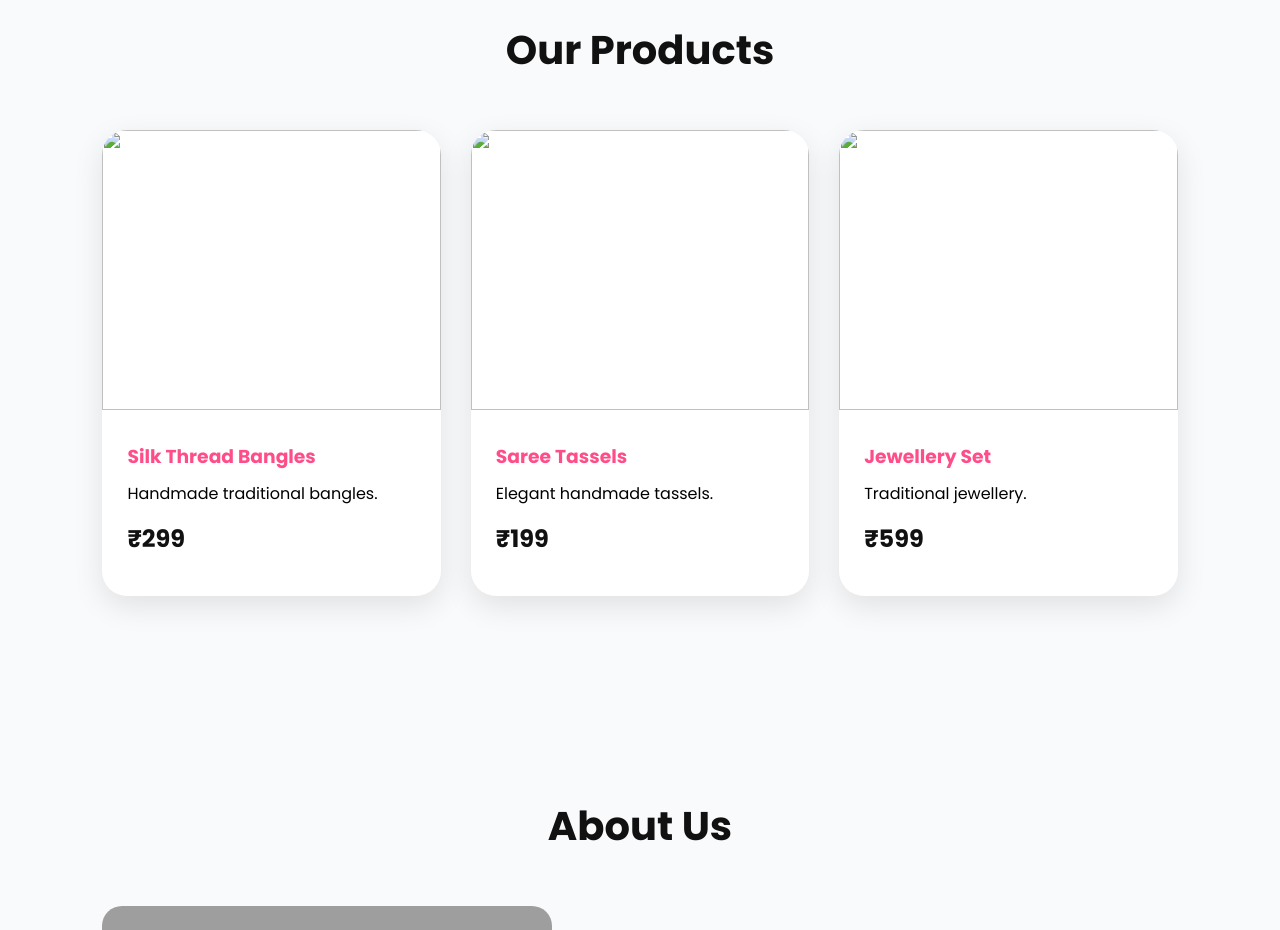
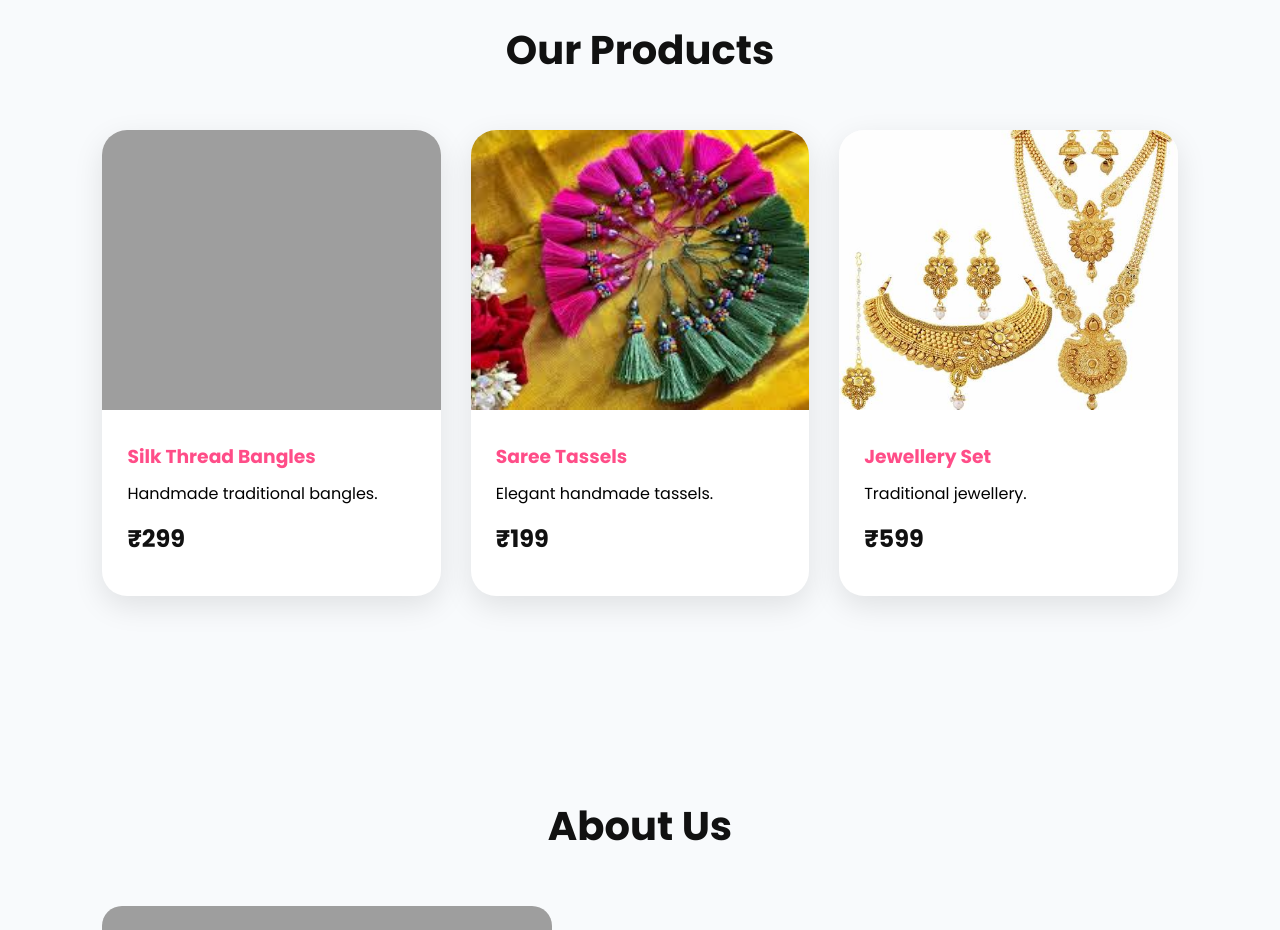
Before and after one commit to ranidaggupatidesigner/designer, a plain HTML site: page index.html in a window 1280 px wide. Shown: the part 880-1810 px from the top of the page. Drawn offline with Linux system fonts and the light colour scheme; the site is published under a folder, as on GitHub Pages, so addresses that start at the root find nothing; grey boxes are pictures that could not be loaded.

Commit message:
Update index.html

```diff
--- a/index.html
+++ b/index.html
@@ -627,7 +627,7 @@ WhatsApp Us
 
 <div class="card">
 
-<img src="/img1.jpg">
+<img src="./img1.jpg">
 
 <div class="card-body">
 
@@ -643,7 +643,7 @@ WhatsApp Us
 
 <div class="card">
 
-<img src="/img2.jpg">
+<img src="./img2.jpg">
 
 <div class="card-body">
 
@@ -659,7 +659,7 @@ WhatsApp Us
 
 <div class="card">
 
-<img src="/img3.jpg">
+<img src="./img3.jpg">
 
 <div class="card-body">
 
```
